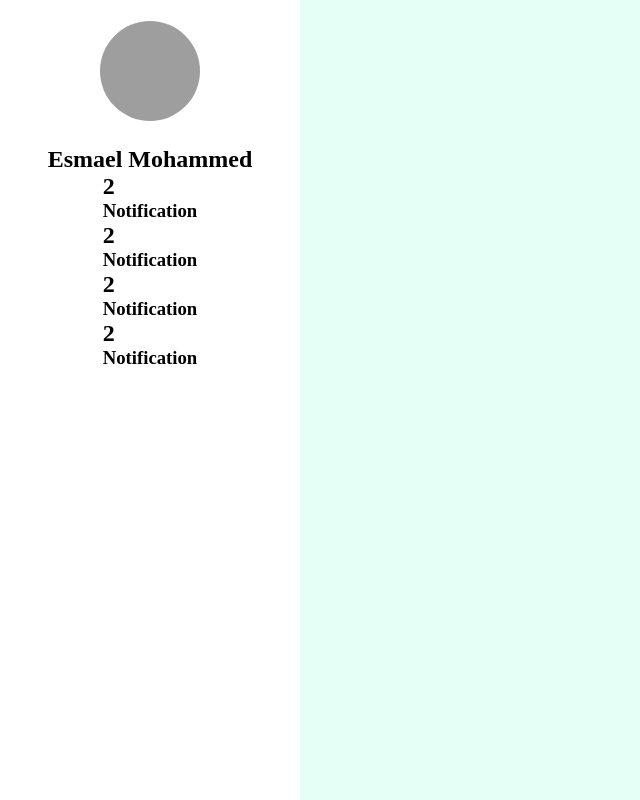
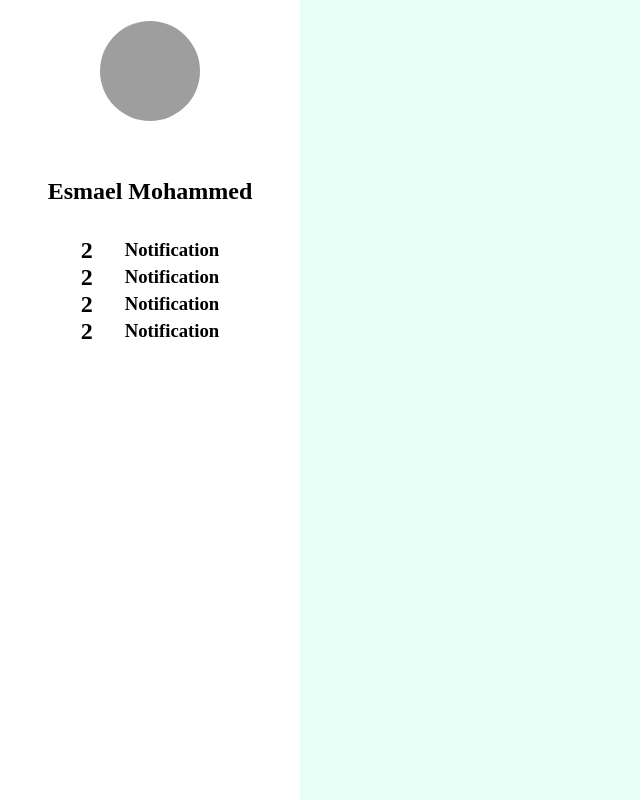
Before and after one commit to esmaelmoh/blog-mern-frontend, a React (Create React App) app: page / in a window 1280 px wide. Shown: the whole page, without its empty margins (0-640 px from the left). Built offline with nearby package versions, Linux system fonts and the light colour scheme; grey boxes are pictures that could not be loaded.

Commit message:
regular commit227

```diff
--- a/src/components/Sidebar/Sidebar.css
+++ b/src/components/Sidebar/Sidebar.css
@@ -10,6 +10,7 @@
     flex-direction: column;
     /* justify-content: center; */
     width: 300px;
+    gap: 2rem;
     position: fixed;
     height: 100vh;
     background-color: white;
@@ -19,8 +20,9 @@
     width: 100px;
     border-radius: 50px;
 }
-.sidebar-menus .menu-bar{
+.sidebar-menus .menu-container{
     display: flex;
+    gap: 2rem;
     align-items: center;
     justify-content: space-between;
 }
```
Also changed, not shown: 1 other file (tests, documents, lock files or other folders).
